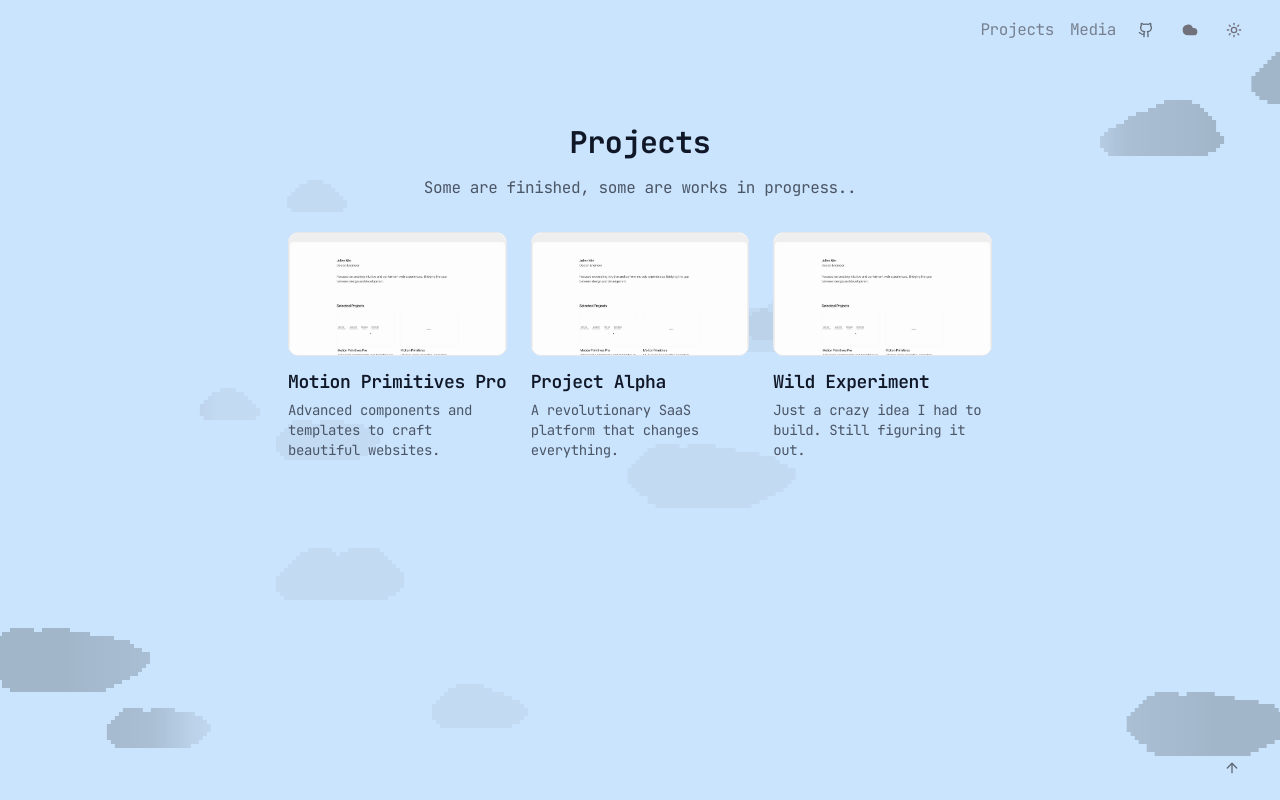
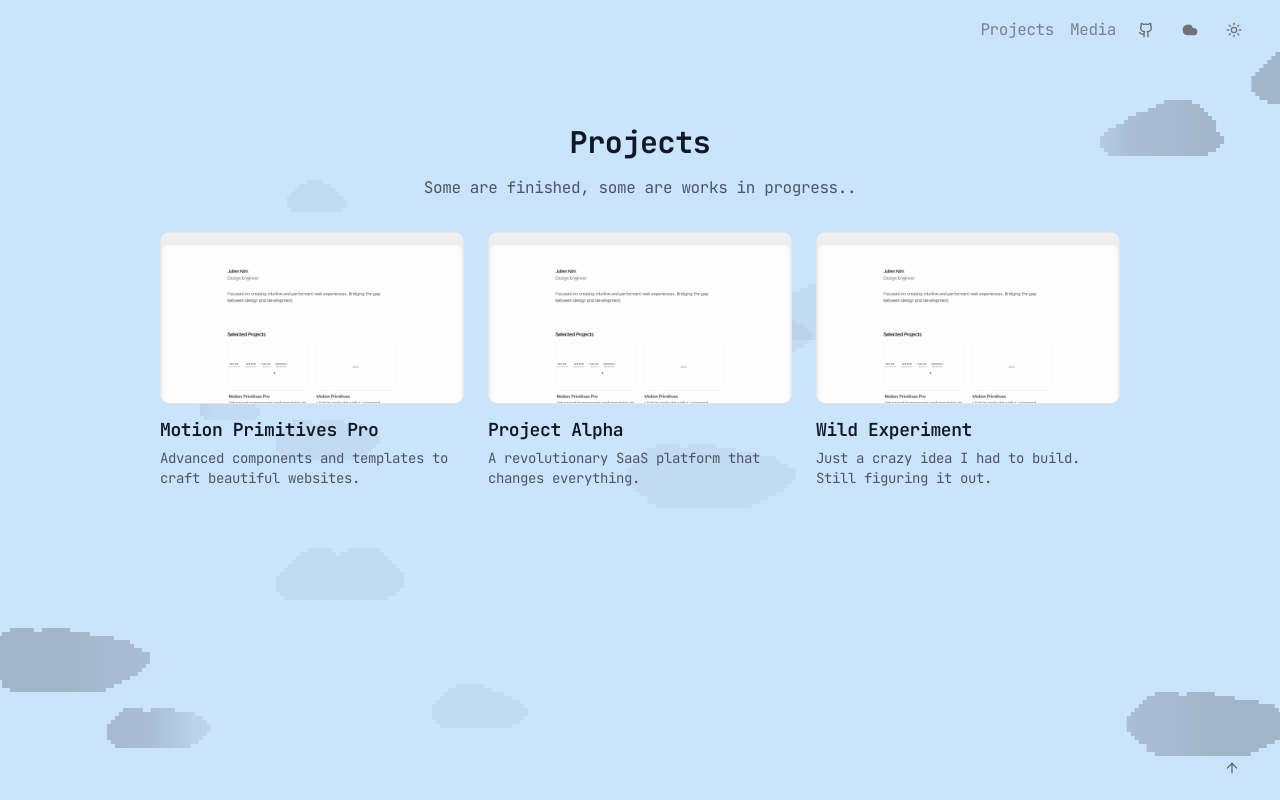
Before and after one commit to Awhalen1999/portfolio, a Next.js app: page /projects in a window 1280 px wide. Built offline with nearby package versions, Linux system fonts and the light colour scheme.

Commit message:
max width on root layout

```diff
--- a/app/layout.tsx
+++ b/app/layout.tsx
@@ -111,7 +111,7 @@ export default function RootLayout({
             <CloudsBackground />
             <div className="relative flex min-h-screen flex-col">
               <Header />
-              <main className="mx-auto max-w-3xl flex-1 py-16 lg:px-8">
+              <main className="mx-auto max-w-5xl flex-1 py-16 lg:px-8">
                 {children}
               </main>
               <Footer />
```
